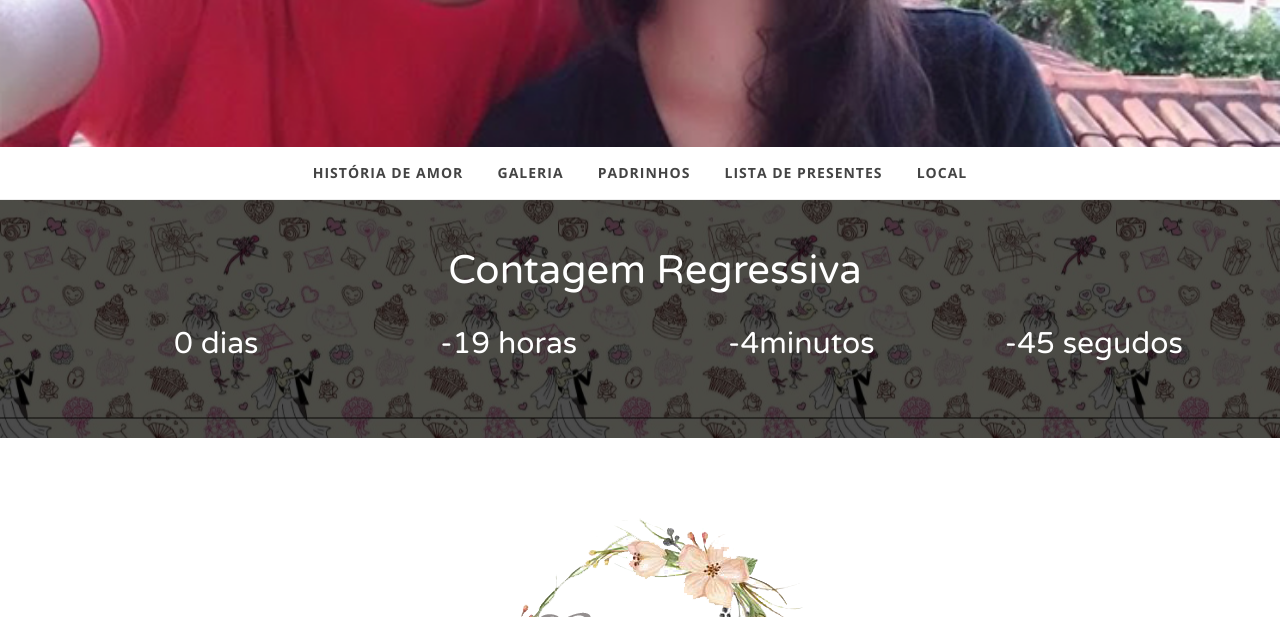
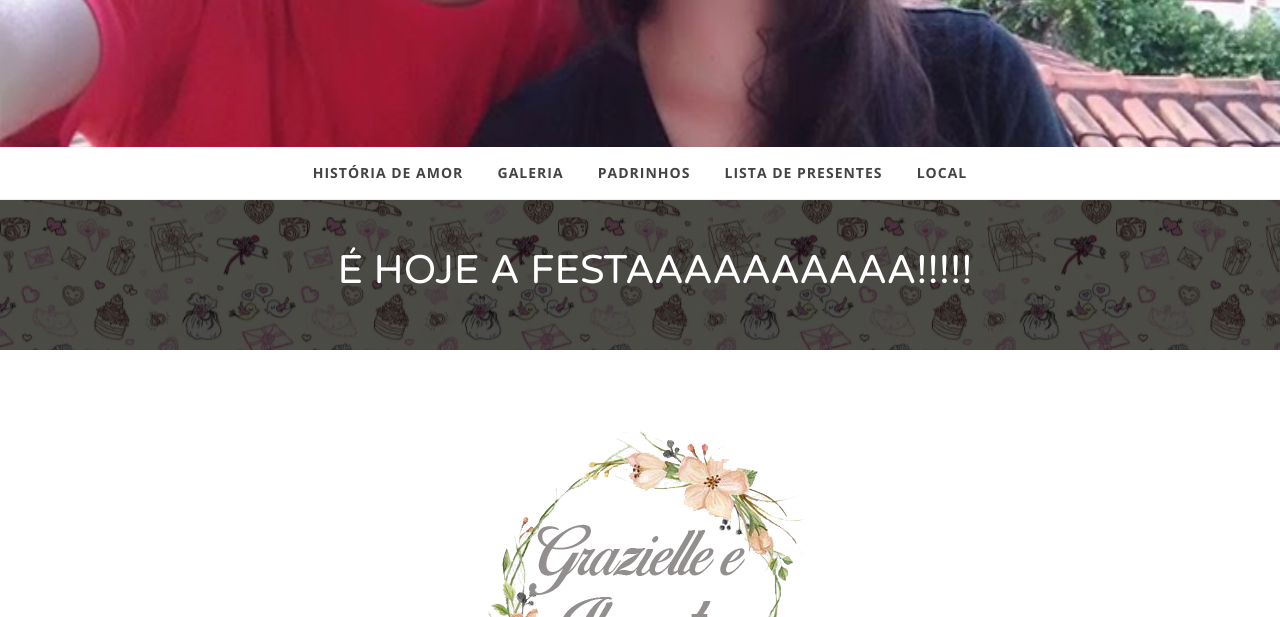
Before and after one commit to Jhowl/casamento-site, a plain HTML site: page index.html in a window 1280 px wide. Shown: the part 483-1100 px from the top of the page. Drawn offline with nearby package versions, Linux system fonts and the light colour scheme.

Commit message:
alter status

```diff
--- a/index.html
+++ b/index.html
@@ -6,8 +6,6 @@
     <meta name="viewport" content="width=device-width, initial-scale=1.0">
     <meta name="description" content="">
     <meta name="author" content="">
-
-	<script src="js/countdown.js"></script>
 
 	<!-- Global site tag (gtag.js) - Google Analytics -->
 	<script async src="https://www.googletagmanager.com/gtag/js?id=UA-112440000-1"></script>
@@ -100,61 +98,12 @@
 						<div class="row">
 							<div class="col-lg-8 col-md-offset-2">
 								<div class="section-heading">
-									<h2>Contagem Regressiva</h2>
+									<h2>É HOJE A FESTAAAAAAAAAA!!!!!</h2>
 								</div>
 							</div>
 						</div>
 					</div>
 				</div>
-
-				<script>
-					var target_date = new Date("march 03, 2018").getTime();
-					var dias, horas, minutos, segundos;
-					var regressiva = document.getElementById("regressiva");
-
-					setInterval(function () {
-
-					    var current_date = new Date().getTime();
-					    var segundos_f = (target_date - current_date) / 1000;
-
-					dias = parseInt(segundos_f / 86400);
-					    segundos_f = segundos_f % 86400;
-
-					    horas = parseInt(segundos_f / 3600);
-					    segundos_f = segundos_f % 3600;
-
-					    minutos = parseInt(segundos_f / 60);
-					    segundos = parseInt(segundos_f % 60);
-
-					    document.getElementById('dia').innerHTML = dias+(" dias");
-						document.getElementById('hora').innerHTML = horas+(" horas");
-						document.getElementById('minuto').innerHTML = minutos+("minutos");
-						document.getElementById('segundo').innerHTML = segundos+(" segudos");
-
-
-					}, 1000);
-				</script>
-
-				<div class="container">
-					<div class="row">
-						<div class="contagem">
-							<div class="section-heading text-center">
-								<div class="col-xs-12 col-sm-4 col-md-3">
-								<p class="numero" id="dia"></p></div>
-								<div class="col-xs-12 col-sm-4 col-md-3">
-								<p class="numero" id="hora"></p></div>
-								<div class="col-xs-12 col-sm-4 col-md-3">
-								<p class="numero" id="minuto"></p></div>
-								<div class="col-xs-12 col-sm-4 col-md-3">
-								<p class="numero" id="segundo"></p></div>
-
-							</div>
-						</div>
-
-					</div>
-				</div>
-
-
 			</div>
 		</div>
 	</section>
```
